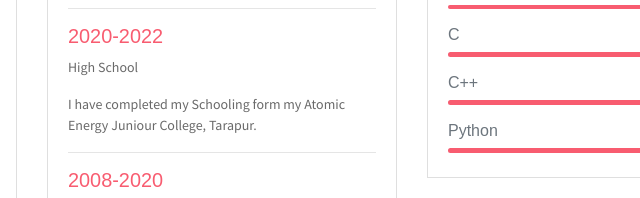
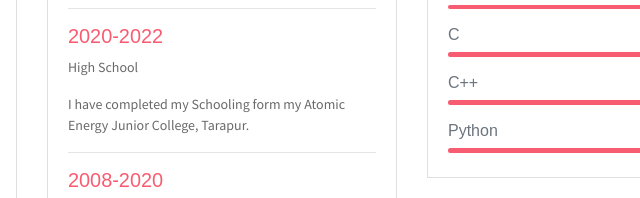
Before and after one commit to mithilmudaliyar/My_Portfolio, a website: page index.html in a window 1280 px wide. Shown: the part 1549-1747 px from the top of the page, 418-1058 px from the left. Drawn offline with Linux system fonts and the light colour scheme; some packages are replaced by stand-ins of ours.

Commit message:
Update index.html

```diff
--- a/index.html
+++ b/index.html
@@ -158,7 +158,7 @@
                             <hr>
                             <h6 class="title text-danger">2020-2022</h6>
                             <P>High School</P>
-                            <P class="subtitle">I have completed my Schooling form my Atomic Energy Juniour College, Tarapur.</P>
+                            <P class="subtitle">I have completed my Schooling form my Atomic Energy Junior College, Tarapur.</P>
                             <hr>
                             <h6 class="title text-danger">2008-2020</h6>
                             <P>Scondary School</P>
```
